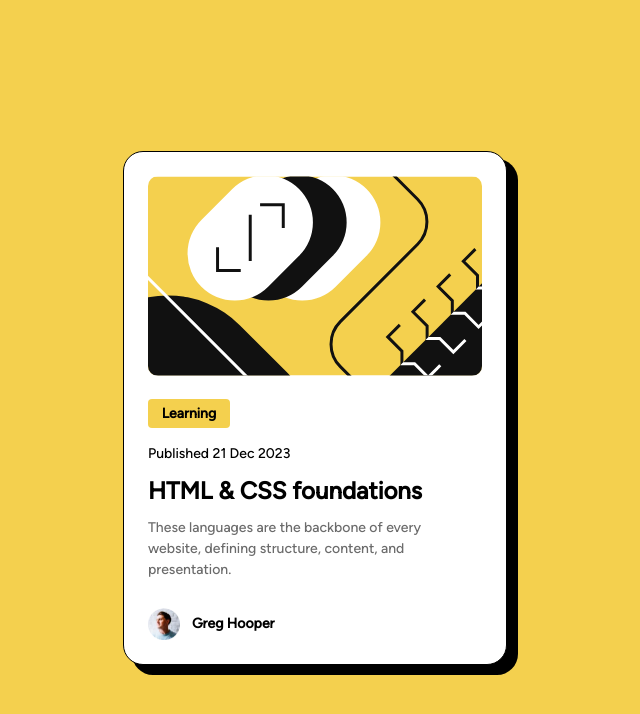
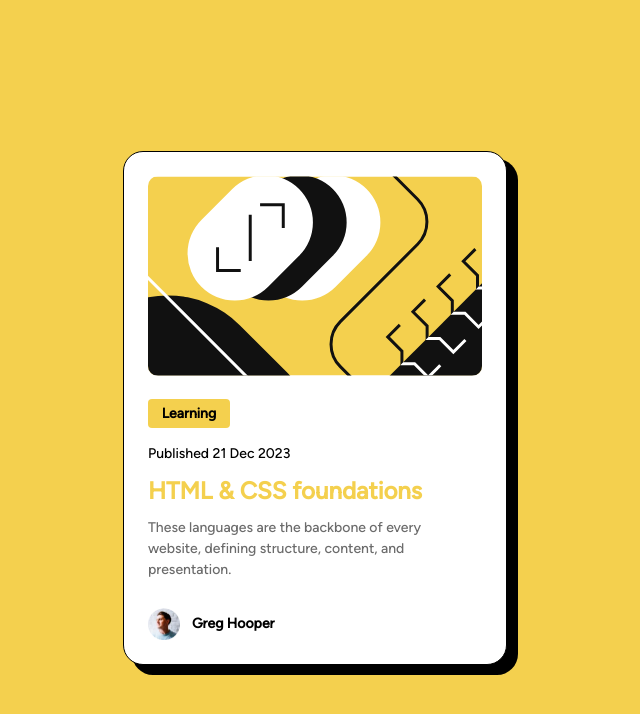
Before and after one commit to dimahodanit/Blog-preview-card, a plain HTML site: page index.html in a window 1280 px wide. In both pictures the pointer is over the element 640 px from the left and 490 px from the top of the page. Shown: the whole page, without its empty margins (325-965 px from the left). Drawn offline with Linux system fonts and the light colour scheme.

Commit message:
Update style.css

```diff
--- a/css/style.css
+++ b/css/style.css
@@ -70,6 +70,12 @@ body {
   font-weight: bold;
   margin-bottom: 0.5em;
 }
+
+.card-wrapper__title:hover {
+  color: #F4D04E;
+}
+
+
 .card-wrapper__description {
   font-size: 14px;
   line-height: 150%;
```
